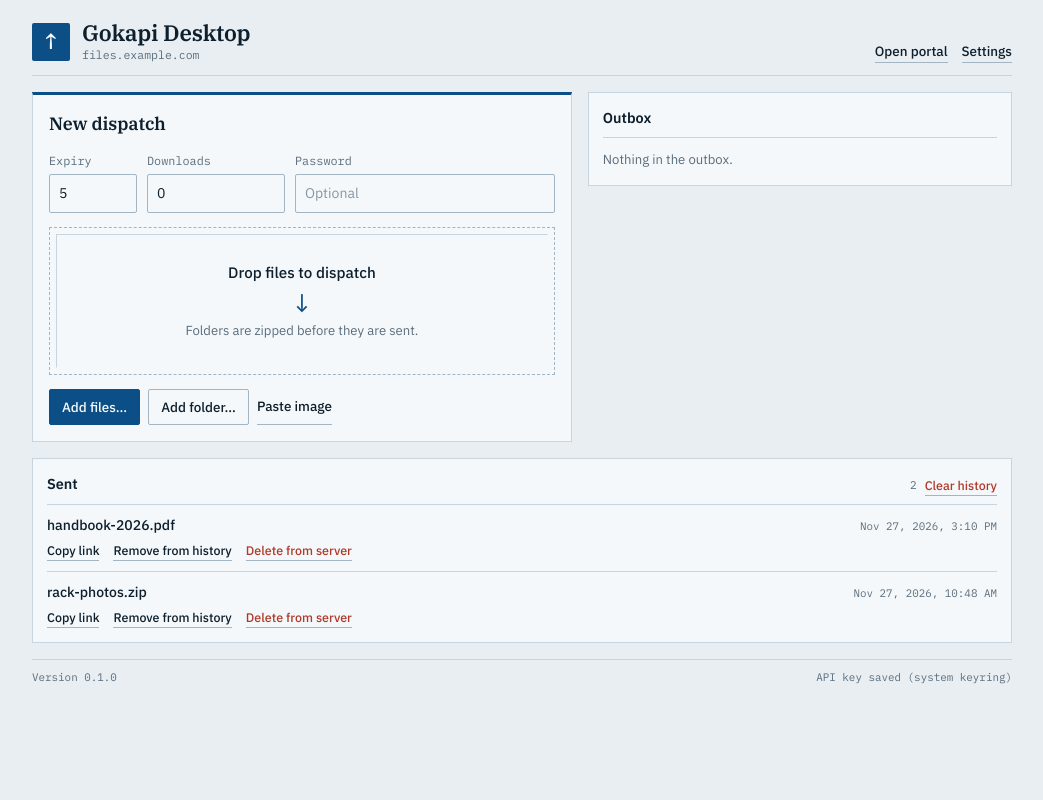
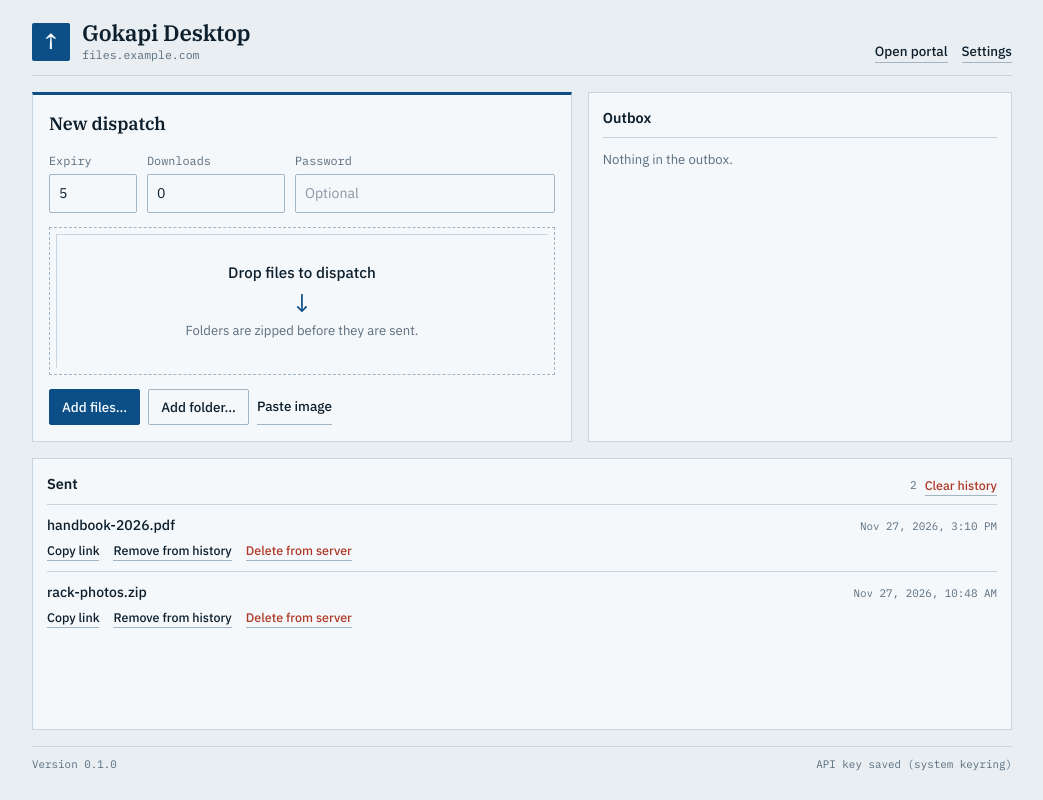
Before and after one commit to blackhornet74/gokapi-desktop, a React (Vite) app: page / in a window 1280 px wide. Shown: the whole page, without its empty margins (118-1161 px from the left). Built offline with nearby package versions, Linux system fonts and the light colour scheme.

Commit message:
fix(ui): contain scrolling in the workspace panels

```diff
--- a/src/components/HistoryList.tsx
+++ b/src/components/HistoryList.tsx
@@ -17,7 +17,7 @@ function formatTime(value: string): string {
 
 export default function HistoryList({ entries, t, onCopy, onDelete, onRemove, onClear }: Props) {
   return (
-    <section className="ledger-panel">
+    <section className="ledger-panel history-panel">
       <div className="panel-head">
         <h2>{t("historyTitle")}</h2>
         <div className="row tight">
--- a/src/components/UploadQueue.tsx
+++ b/src/components/UploadQueue.tsx
@@ -31,7 +31,7 @@ export default function UploadQueue({ items, t, onCancelAll, onClearFinished }:
   const hasFinished = items.some((item) => !active(item));
 
   return (
-    <section className="ledger-panel">
+    <section className="ledger-panel outbox-panel">
       <div className="panel-head">
         <h2>{t("queueTitle")}</h2>
         <div className="row tight">
--- a/src/styles.css
+++ b/src/styles.css
@@ -344,7 +344,7 @@ label.check strong {
   display: grid;
   grid-template-columns: minmax(0, 1.12fr) minmax(0, 0.88fr);
   gap: 16px;
-  align-items: start;
+  align-items: stretch;
 }
 
 .compose {
@@ -770,6 +770,92 @@ label.check strong {
   }
 }
 
+@media (min-width: 861px) {
+  html,
+  body,
+  #root {
+    height: 100%;
+    overflow: hidden;
+  }
+
+  .app {
+    height: 100%;
+    overflow: hidden;
+  }
+
+  .desk {
+    flex: 0 0 auto;
+  }
+
+  .side {
+    position: relative;
+    min-height: 0;
+  }
+
+  .outbox-panel {
+    position: absolute;
+    inset: 0;
+    min-height: 0;
+    display: flex;
+    flex-direction: column;
+    overflow: hidden;
+  }
+
+  .outbox-panel .queue,
+  .outbox-panel .queue-empty {
+    min-height: 0;
+    overflow: auto;
+  }
+
+  .history-panel {
+    flex: 1 1 auto;
+    min-height: 120px;
+    display: flex;
+    flex-direction: column;
+    overflow: hidden;
+  }
+
+  .history-panel .history {
+    min-height: 0;
+    overflow: auto;
+  }
+  .outbox-panel .queue,
+  .outbox-panel .queue-empty,
+  .history-panel .history {
+    scrollbar-width: thin;
+    scrollbar-color: var(--rule-strong) transparent;
+  }
+
+  .outbox-panel .queue::-webkit-scrollbar,
+  .outbox-panel .queue-empty::-webkit-scrollbar,
+  .history-panel .history::-webkit-scrollbar {
+    width: 8px;
+  }
+
+  .outbox-panel .queue::-webkit-scrollbar-track,
+  .outbox-panel .queue-empty::-webkit-scrollbar-track,
+  .history-panel .history::-webkit-scrollbar-track {
+    background: transparent;
+  }
+
+  .outbox-panel .queue::-webkit-scrollbar-thumb,
+  .outbox-panel .queue-empty::-webkit-scrollbar-thumb,
+  .history-panel .history::-webkit-scrollbar-thumb {
+    background: var(--rule-strong);
+    border-radius: 4px;
+  }}
+
+@media (min-width: 861px) and (max-height: 660px) {
+  .dropzone {
+    min-height: 96px;
+  }
+
+  .compose {
+    gap: 10px;
+    padding: 12px;
+  }
+}
+
 @media (max-width: 620px) {
   .topbar,
   .history li,
```
